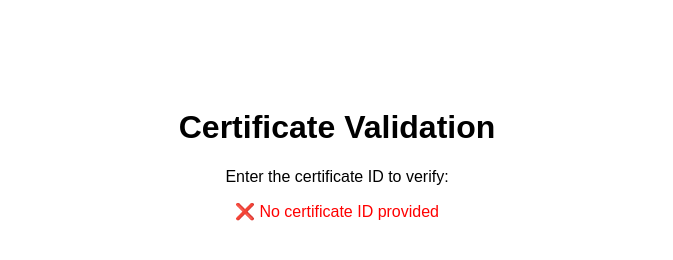
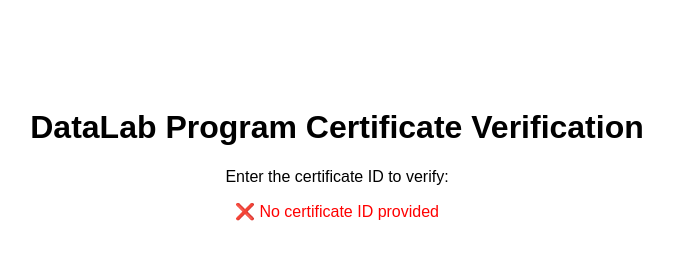
Before and after one commit to datalabteamworld/cert-validation, a plain HTML site: page index.html in a window 1280 px wide. Shown: the whole page, without its empty margins (303-976 px from the left). Drawn offline with Linux system fonts and the light colour scheme.

Commit message:
Update index.html

```diff
--- a/index.html
+++ b/index.html
@@ -2,7 +2,7 @@
 <html lang="en">
 <head>
   <meta charset="UTF-8">
-  <title>Certificate Validation</title>
+  <title>DataLab Certificate Verification</title>
   <style>
     body {
       font-family: Arial, sans-serif;
@@ -22,7 +22,7 @@
   </style>
 </head>
 <body>
-  <h1>Certificate Validation</h1>
+  <h1>DataLab Program Certificate Verification</h1>
   <p>Enter the certificate ID to verify:</p>
   <div id="result"></div>
 
```
